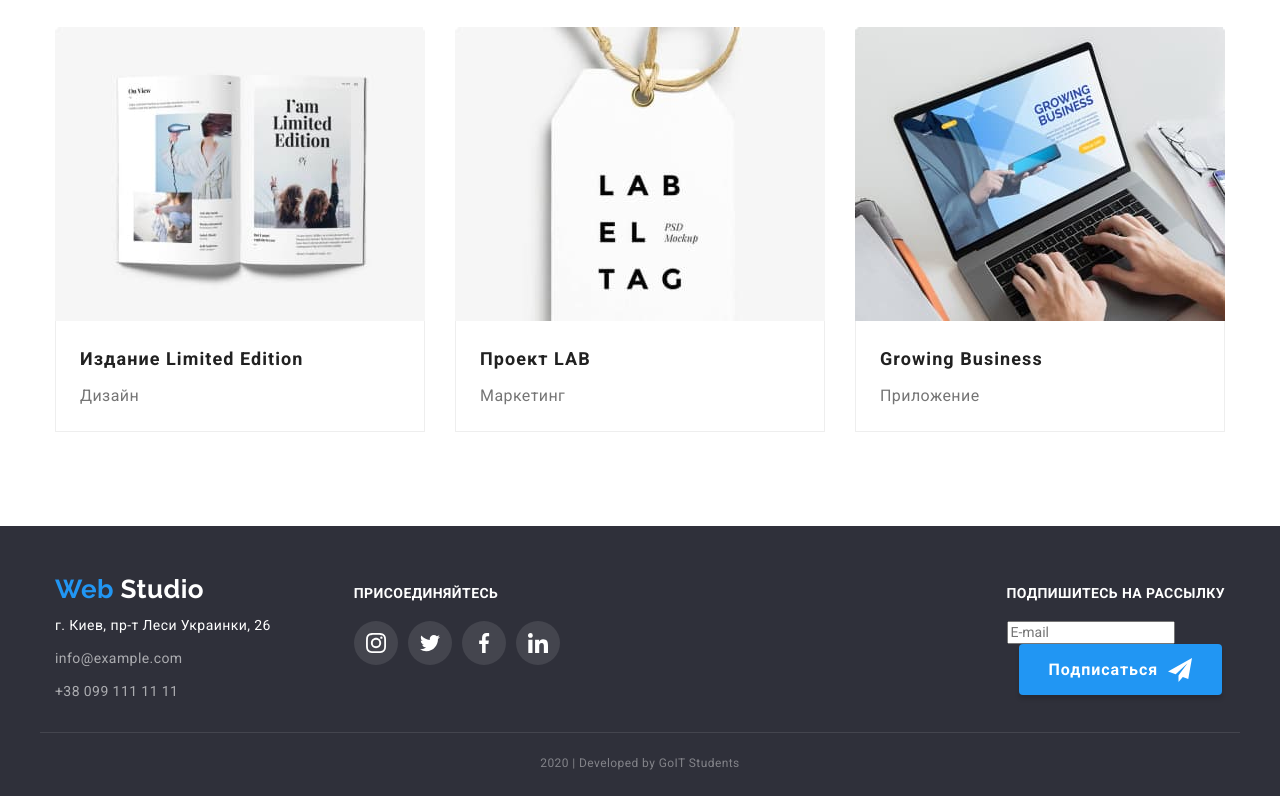
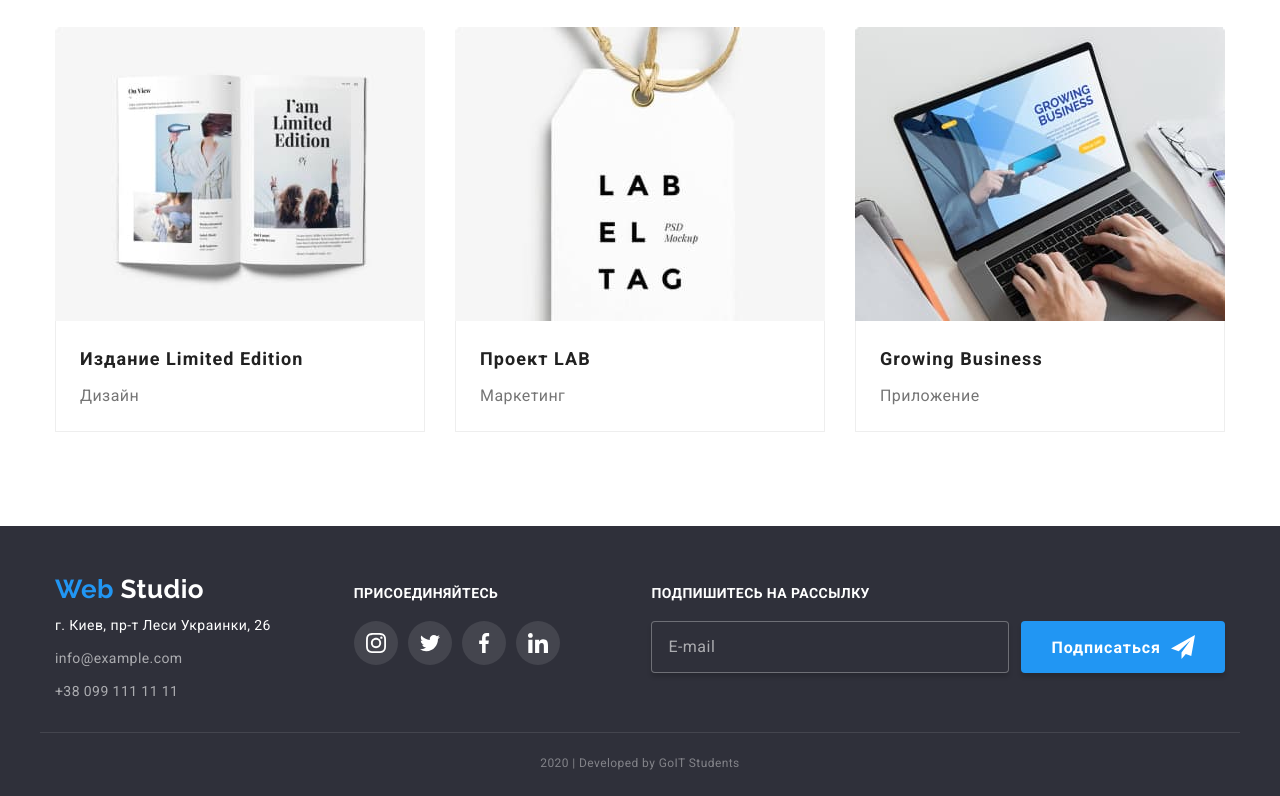
Before and after one commit to Yurikonoval/goit-markup-hw-07, a plain HTML site: page portfolio.html in a window 1280 px wide. Shown: the part 1105-1901 px from the top of the page. Drawn offline with Linux system fonts and the light colour scheme.

Commit message:
футер портфолио

```diff
--- a/portfolio.html
+++ b/portfolio.html
@@ -334,17 +334,16 @@
         <div class="subscribe">
           <b class="footer-title">Подпишитесь на рассылку</b>
           <div class="footer-form-subscribe">
-            <form class="footer-form" action="">
+            <form class="form" action="">
               <label for="">
                 <input
-                  class="footer-form-input"
+                  class="input"
                   type="email"
                   name="email"
                   id=""
                   placeholder="E-mail"
                 />
               </label>
-
               <button class="button">
                 Подписаться<svg class="icon" width="24" height="24">
                   <use href="./images/sprite.svg#icon-send"></use>
```
